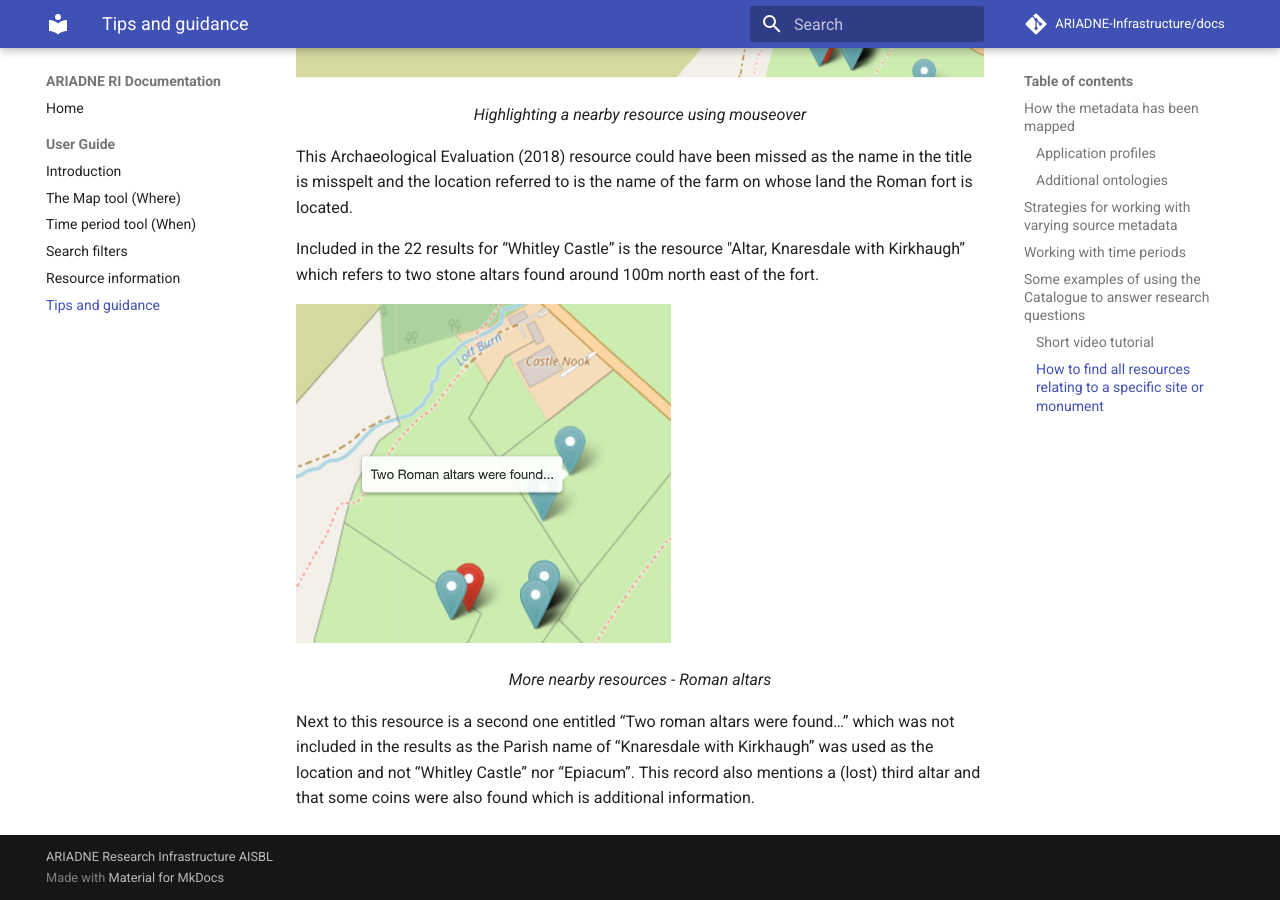
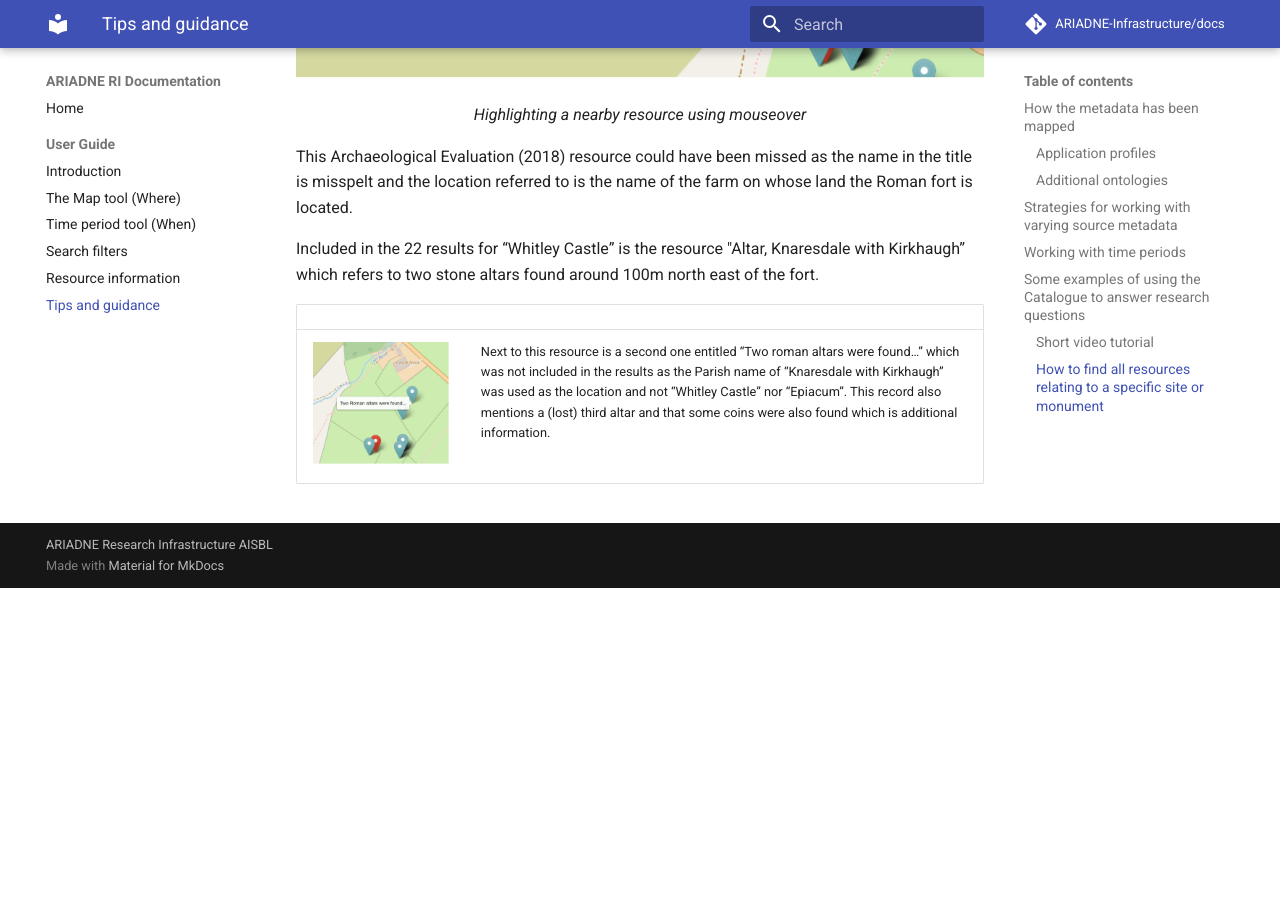
Before and after one commit to uoy-ads/hsds-data-catalogue-docs, an MkDocs documentation site: the page built from docs/Portal_User_Guide/Section-6_Tips_and_guidance.md, in a window 1280 px wide and 900 px high, scrolled down 3744 px. Built offline with MkDocs 1.6.1 and Material for MkDocs 9.7.7, drawn with Linux system fonts in a browser that asks for light colours; comment, search, counter and statistics services are not loaded; after the commit the page ends 4332 px from its top, so only the background shows below that.

Commit message:
Update Section-6_Tips_and_guidance.md

```diff
--- a/docs/Portal_User_Guide/Section-6_Tips_and_guidance.md
+++ b/docs/Portal_User_Guide/Section-6_Tips_and_guidance.md
@@ -55,7 +55,6 @@ This Archaeological Evaluation (2018) resource could have been missed as the nam
 
 Included in the 22 results for “Whitley Castle” is the resource "Altar, Knaresdale with Kirkhaugh” which refers to two stone altars found around 100m north east of the fort.
 
-![Whitley Castle nearby resource - Roman altars](../assets/48-Epiacum_Roman_altars.png)
-<p align="center"><I>More nearby resources - Roman altars</I></p>
-
-Next to this resource is a second one entitled “Two roman altars were found…” which was not included in the results as the Parish name of “Knaresdale with Kirkhaugh” was used as the location and not “Whitley Castle” nor “Epiacum”. This record also mentions a (lost) third altar and that some coins were also found which is additional information.
+|  |  |
+| ----------- | ----------- |
+|![Whitley Castle nearby resource - Roman altars](../assets/48-Epiacum_Roman_altars.png) | Next to this resource is a second one entitled “Two roman altars were found…” which was not included in the results as the Parish name of “Knaresdale with Kirkhaugh” was used as the location and not “Whitley Castle” nor “Epiacum”. This record also mentions a (lost) third altar and that some coins were also found which is additional information.|
```
